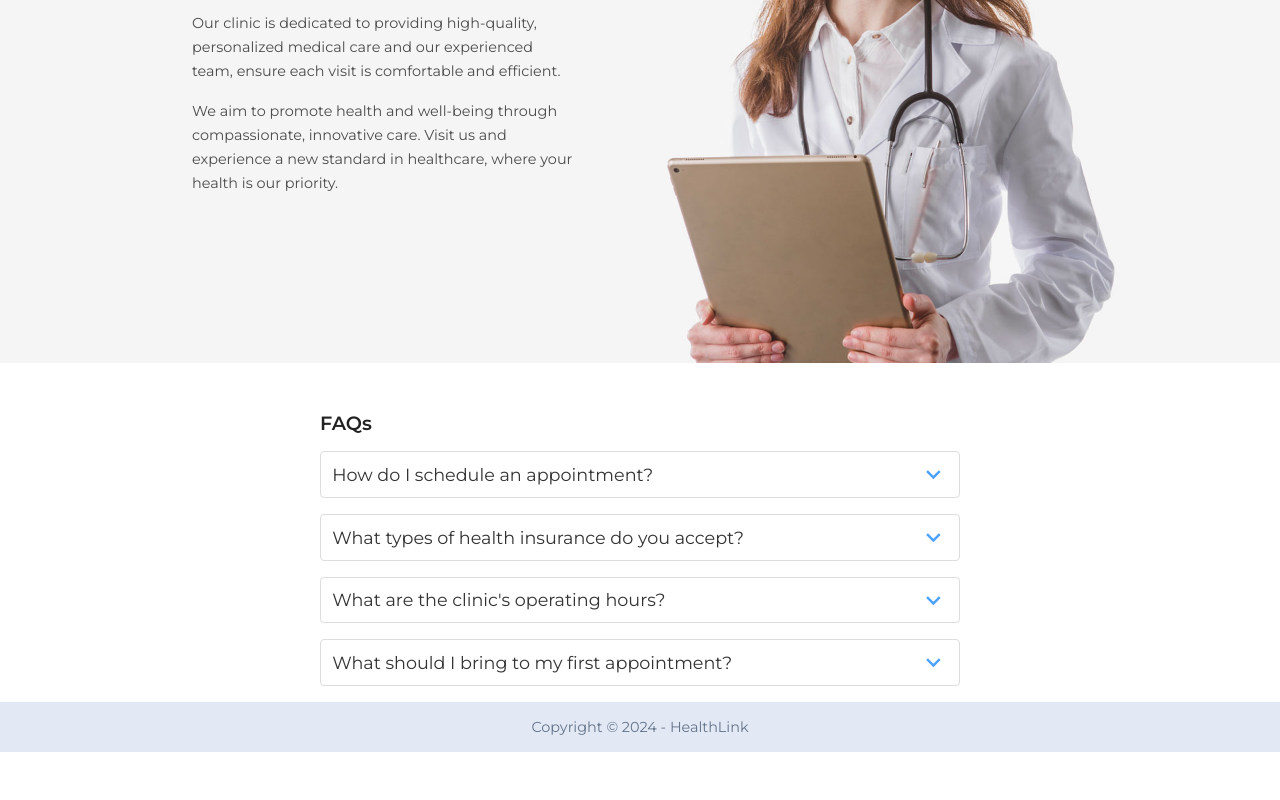
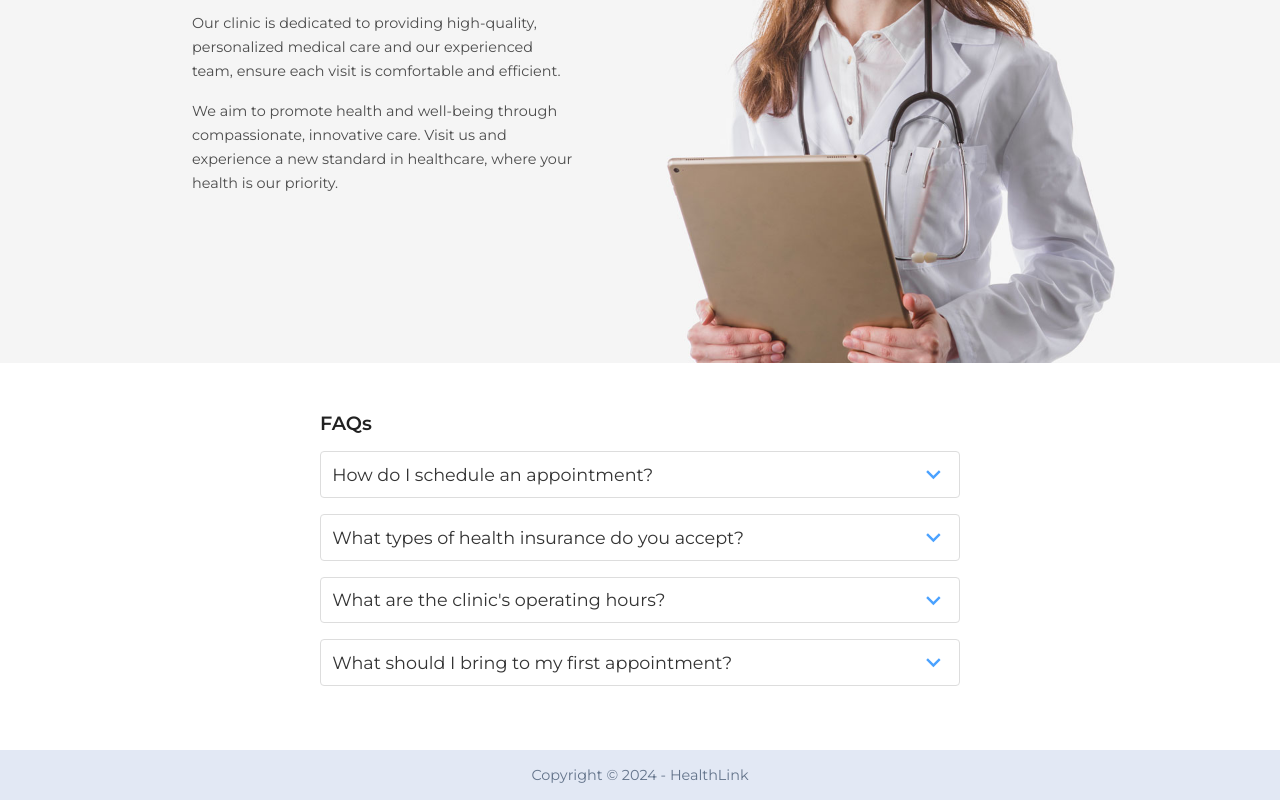
Before and after one commit to LuisSilva7/healthLink-project, a React (Vite) app: page /about in a window 1280 px wide. Shown: the part 341-1141 px from the top of the page. Before the commit the page ends 1093 px from the top, so only its background shows below. Built offline with nearby package versions, Linux system fonts and the light colour scheme.

Commit message:
fixed some bugs

```diff
--- a/src/components/aboutPage/faqs.module.css
+++ b/src/components/aboutPage/faqs.module.css
@@ -1,7 +1,5 @@
 .faqs-container {
-  padding-top: 3rem;
-  padding-left: 2rem;
-  padding-right: 2rem;
+  padding: 3rem 2rem;
 }
 
 .faqs-title {
--- a/src/components/bookingPage/confirmContainer.module.css
+++ b/src/components/bookingPage/confirmContainer.module.css
@@ -160,6 +160,7 @@
   font-size: 1rem;
   text-decoration: none;
   margin-bottom: 2rem;
+  max-width: 120px;
 }
 
 .confirm-button:hover {
--- a/src/components/bookingPage/dateContainer.module.css
+++ b/src/components/bookingPage/dateContainer.module.css
@@ -1,6 +1,5 @@
 .top-container {
   margin-top: 4rem;
-  margin-bottom: 12rem;
   display: flex;
   flex-direction: column;
   align-items: center;
--- a/src/components/homePage/location.module.css
+++ b/src/components/homePage/location.module.css
@@ -1,5 +1,6 @@
 .location-container {
   padding-top: 3rem;
+  padding-bottom: 4rem;
   display: flex;
   flex-direction: column;
   align-items: center;
--- a/src/components/profilePage/appointmentsList.module.css
+++ b/src/components/profilePage/appointmentsList.module.css
@@ -4,7 +4,7 @@
   flex-direction: column;
   align-items: center;
   row-gap: 2rem;
-  padding-bottom: 20rem;
+  padding-bottom: 3rem;
 }
 
 .appointments-title-container {
@@ -55,10 +55,6 @@
 }
 
 @media (min-width: 800px) {
-  .appointments-list-container {
-    padding-bottom: 20rem;
-  }
-
   .appointments-grid {
     grid-template-columns: repeat(2, 1fr);
   }
--- a/src/components/servicesPage/services.module.css
+++ b/src/components/servicesPage/services.module.css
@@ -1,7 +1,6 @@
 .services-container {
   padding-top: 6rem;
   text-align: center;
-  margin-bottom: -2rem;
 }
 
 .services-container h4 {
--- a/src/components/shared/navbar.module.css
+++ b/src/components/shared/navbar.module.css
@@ -81,6 +81,7 @@
   box-shadow: 0 2px 10px rgba(0, 0, 0, 0.1);
   border-radius: 8px;
   padding: 1rem;
+  width: 100px;
   z-index: 200;
 }
 
```
